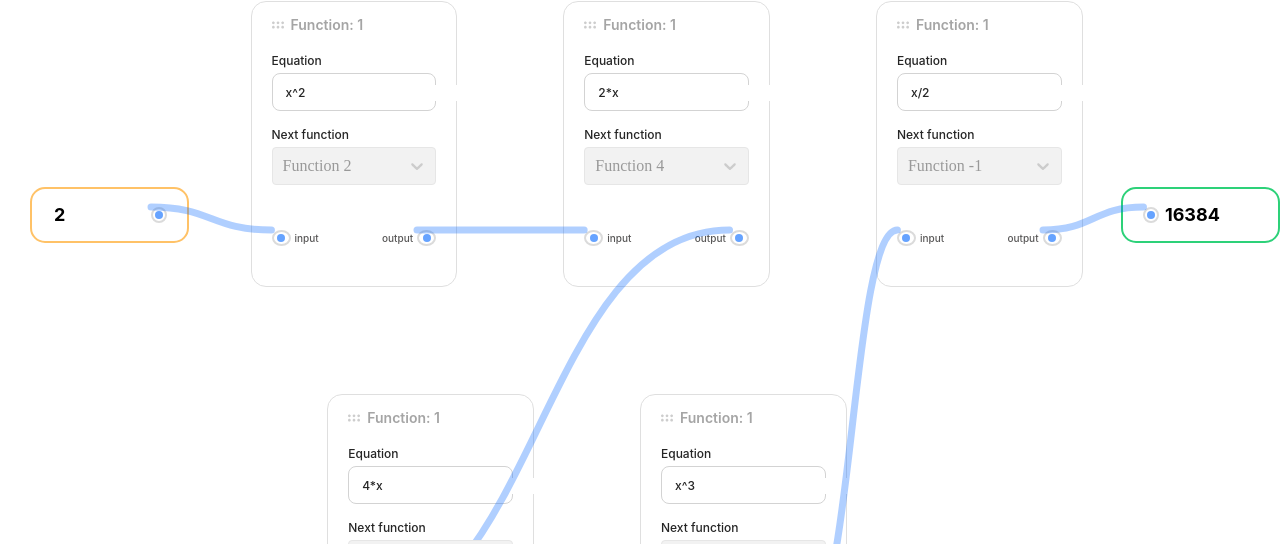
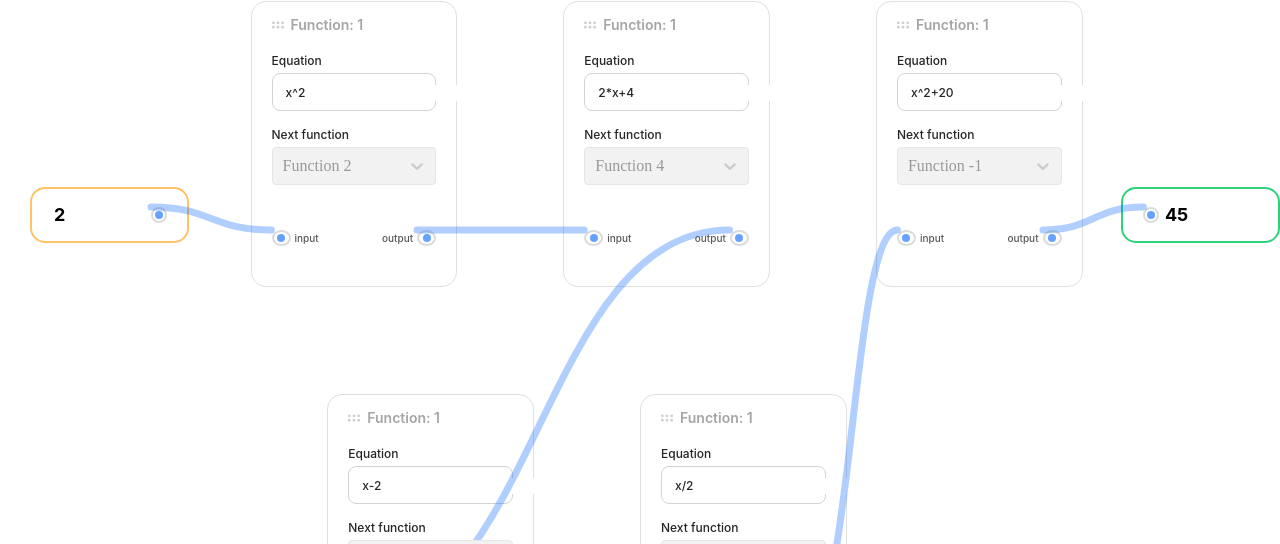
Before and after one commit to prajjwalhacker/calculator-application, a React (Vite) app: page / in a window 1280 px wide. Shown: the part 133-677 px from the top of the page. Built offline with nearby package versions, Linux system fonts and the light colour scheme.

Commit message:
equeation according to  figma added for demo

```diff
--- a/src/App.tsx
+++ b/src/App.tsx
@@ -44,7 +44,7 @@ const App: React.FC = () => {
     },
     {
       id: uuidv4(),
-      equation: '2*x',
+      equation: '2*x+4',
       output: null,
       input: null,
       inputPosition: { x: 0, y: 0 },
@@ -56,7 +56,7 @@ const App: React.FC = () => {
     },
     {
       id: uuidv4(),
-      equation: 'x/2',
+      equation: 'x^2+20',
       output: null,
       input: null,
       inputPosition: { x: 0, y: 0 },
@@ -68,7 +68,7 @@ const App: React.FC = () => {
     },
     {
       id: uuidv4(),
-      equation: '4*x',
+      equation: 'x-2',
       output: null,
       input: null,
       inputPosition: { x: 0, y: 0 },
@@ -80,7 +80,7 @@ const App: React.FC = () => {
     },
     {
       id: uuidv4(),
-      equation: 'x^3',
+      equation: 'x/2',
       output: null,
       input: null,
       inputPosition: { x: 0, y: 0 },
```
